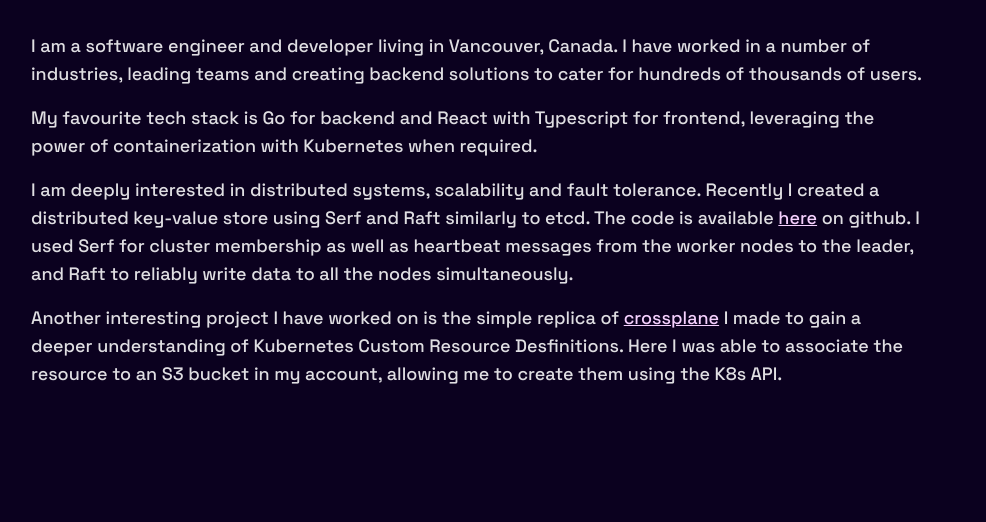
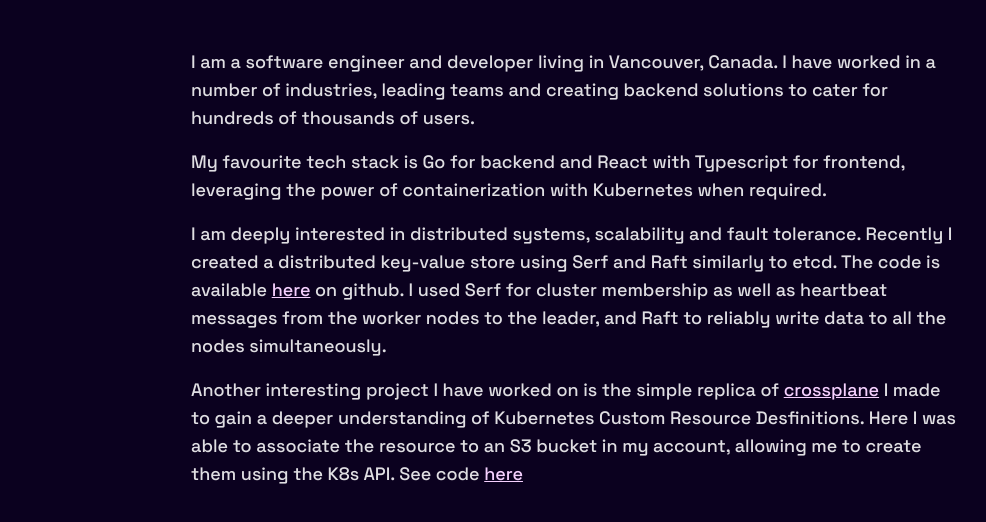
Before and after one commit to izaakdale/izaakdale-website, a React (Vite) app: page /about in a window 1280 px wide. Shown: the top 522 px of the page, without its empty margins (65-1051 px from the left). Built offline with nearby package versions, Linux system fonts and the light colour scheme.

Commit message:
add link and adjust spacing of paragraph
Signed-off-by: Izaak Dale <izaakdaledev@gmail.com>

```diff
--- a/src/pages/About.jsx
+++ b/src/pages/About.jsx
@@ -2,7 +2,7 @@
 
 export default function About() {
   return (
-    <div className='w-[90%] md:w-[70%] mx-4 md:mx-24 mt-8 font-spaceGrotesk text-lg'>
+    <div className='w-[90%] md:w-[60%] mx-auto mt-12 font-spaceGrotesk text-lg'>
       <p className=''>
         I am a software engineer and developer living in Vancouver, Canada. I
         have worked in a number of industries, leading teams and creating
@@ -37,7 +37,13 @@
         </a>{' '}
         I made to gain a deeper understanding of Kubernetes Custom Resource
         Desfinitions. Here I was able to associate the resource to an S3 bucket
-        in my account, allowing me to create them using the K8s API.
+        in my account, allowing me to create them using the K8s API. See code{' '}
+        <a
+          href='https://github.com/izaakdale/simpleplane'
+          className='underline text-fuchsia-200 hover:text-fuchsia-400'
+        >
+          here
+        </a>{' '}
       </p>
     </div>
   );
```
